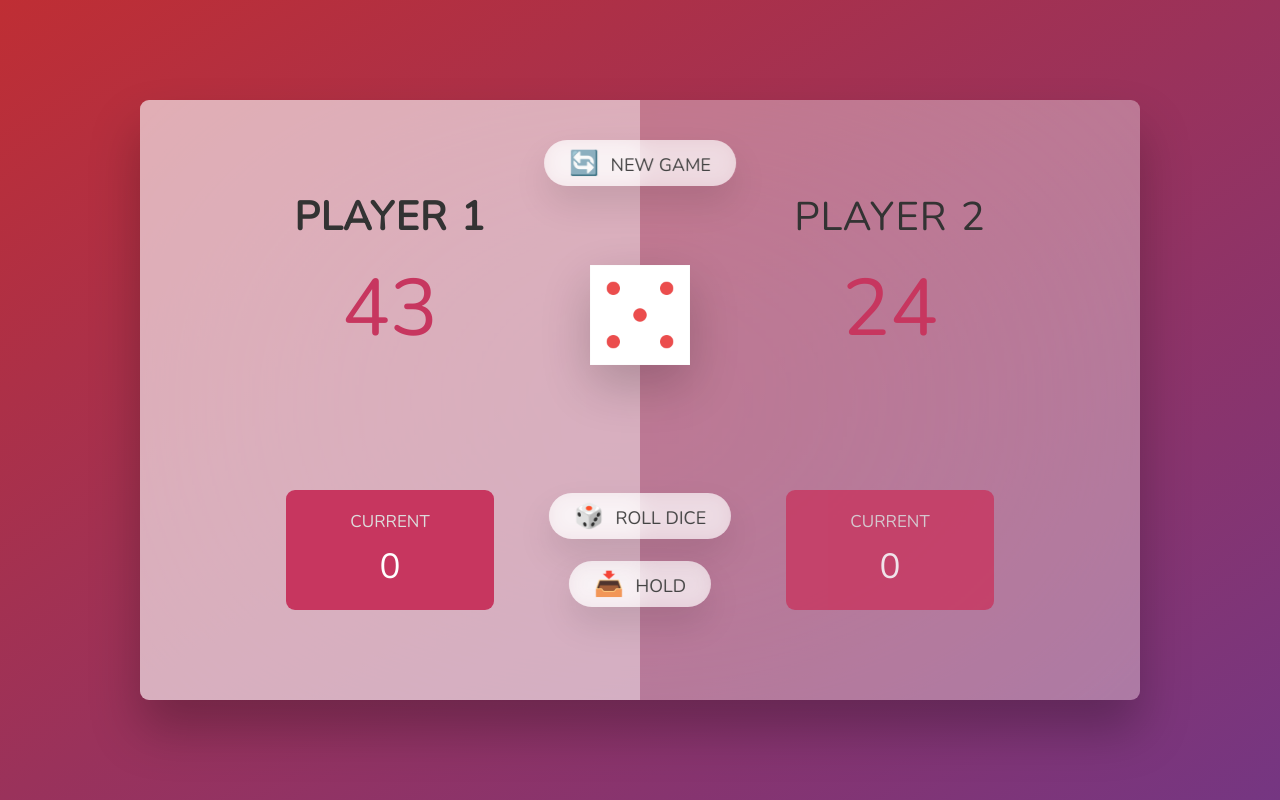
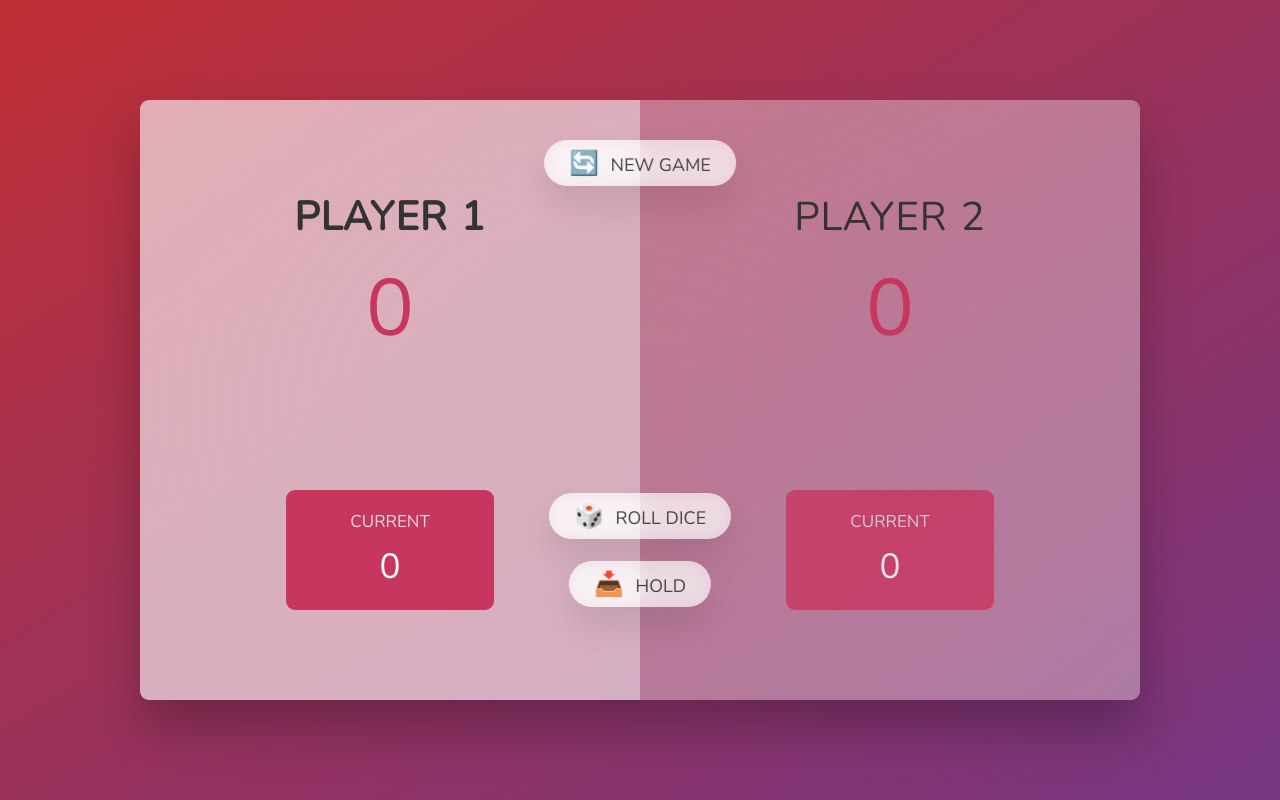
Before and after one commit to sheadevelops/Mini-JavaScript-Projects, a plain HTML site: page OneDice/index.html in a window 1280 px wide. Drawn offline with nearby package versions, Linux system fonts and the light colour scheme.

Commit message:
Add starting conditons

```diff
--- a/OneDice/index.html
+++ b/OneDice/index.html
@@ -5,7 +5,7 @@
     <meta name="viewport" content="width=device-width, initial-scale=1.0" />
     <meta http-equiv="X-UA-Compatible" content="ie=edge" />
     <link rel="stylesheet" href="style.css" />
-    <title>Pig Game</title>
+    <title>One Dice</title>
   </head>
   <body>
     <main>
--- a/OneDice/script.js
+++ b/OneDice/script.js
@@ -1 +1,11 @@
 'use strict';
+
+// SELECT OUR SCORE ELEMENTS
+const score0El = document.getElementById('score--0');
+const score1El = document.getElementById('score--1');
+const diceEl = document.querySelector('.dice');
+
+// STARTING CONDITIONS
+score0El.textContent = 0;
+score1El.textContent = 0;
+diceEl.classList.add('hidden');
--- a/OneDice/style.css
+++ b/OneDice/style.css
@@ -165,3 +165,7 @@ main {
   font-weight: 700;
   color: #c7365f;
 }
+
+.hidden {
+  display: none;
+}
```
